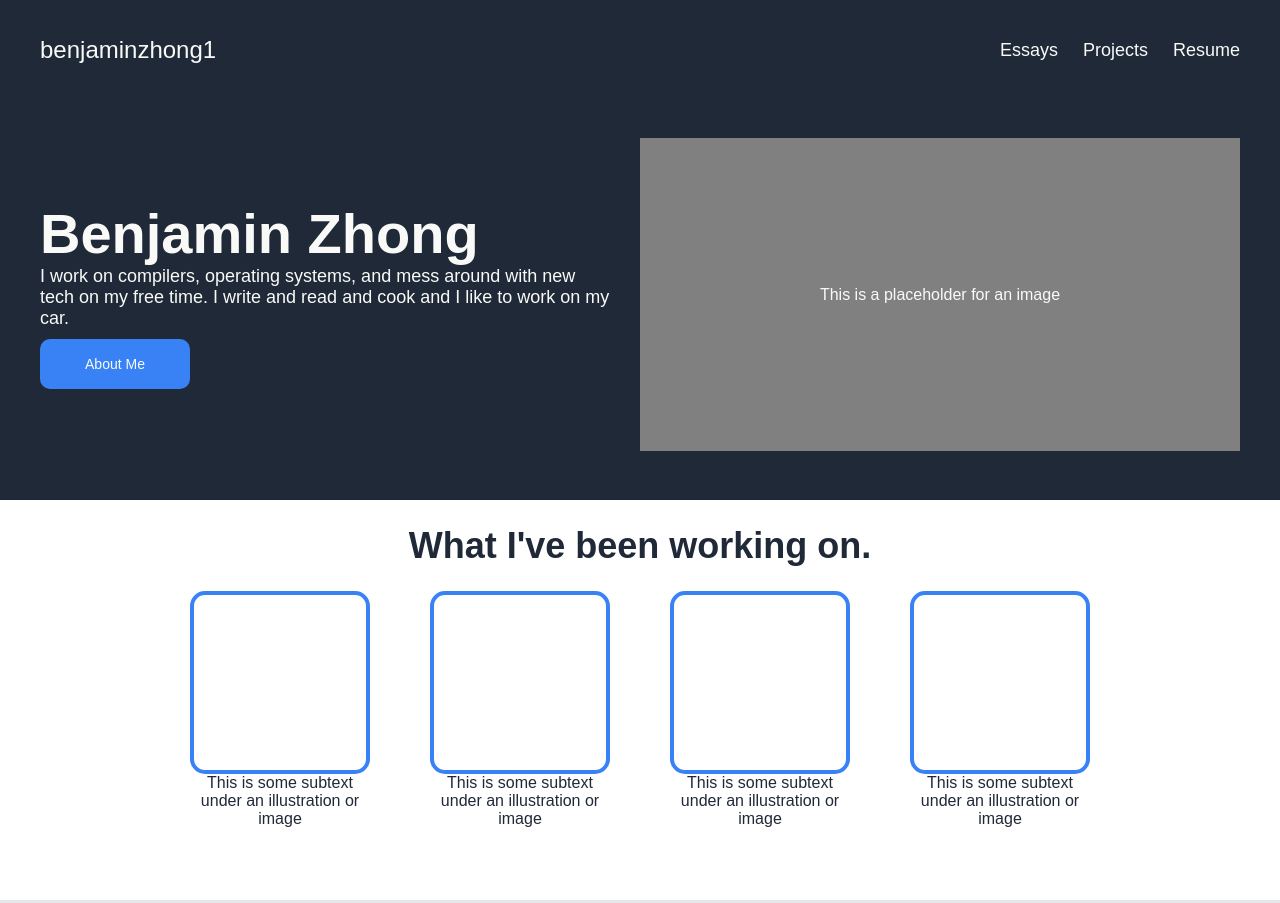
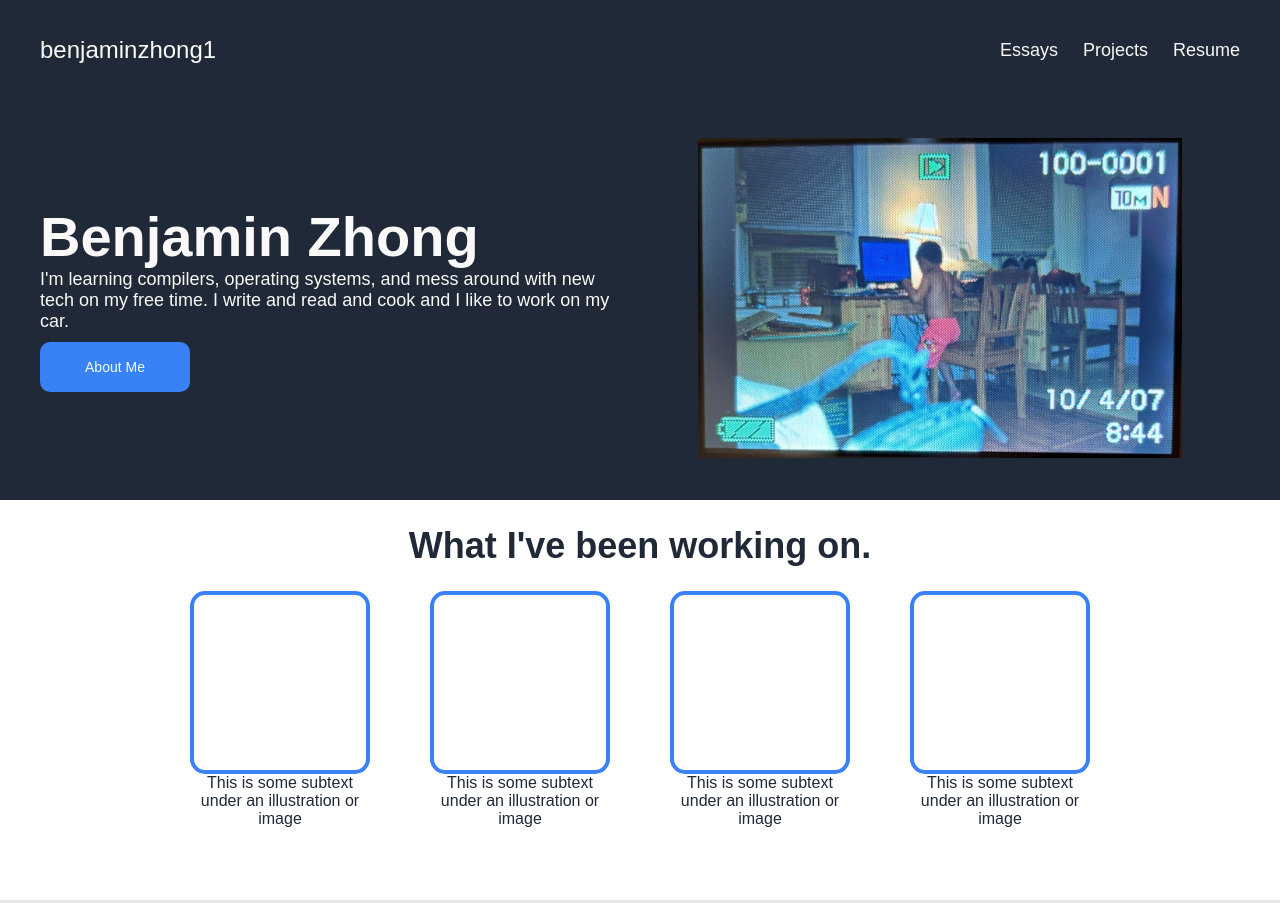
Before and after one commit to benjaminzhong1/Portfolio, a plain HTML site: page index.html in a window 1280 px wide. Shown: the top 903 px of the page. Drawn offline with Linux system fonts and the light colour scheme.

Commit message:
new photo

```diff
--- a/index.html
+++ b/index.html
@@ -17,16 +17,16 @@
             <div class="menu bottom-half">
                 <div class="item5">
                     <h1 style="font-size: 56px;">Benjamin Zhong</h1>
-                    <p style="font-size: 18px;"> I work on compilers, operating systems, and mess around with new tech on my free time. I write and read
+                    <p style="font-size: 18px;"> I'm learning compilers, operating systems, and mess around with new tech on my free time. I write and read
                         and cook and I like to work on my car.
                     </p>
                     <a href = "about"><button style="margin-top: 10px; color: #F9FAF8; background-color: #3882f6; height: 50px; width: 150px; border-color: transparent; border-radius: 10px; font-size: 14px;">
                         About Me
                         </button></a>
                 </div>
-                <div class="item6">
-                    <p>This is a placeholder for an image</p>
-                </div>
+                <!-- <div class="item6"> -->
+                    <img class = "item6" src="./images/10_4_2007 - Cropped.jpg" style = "height: 320px; width: 600px; object-fit: contain;">
+                <!-- </div>               -->
             </div>
         </div>
 
@@ -74,6 +74,6 @@
                 </button>
             </div>
         </div>
-        <div class="footer">Copyright © 2024 The Odin Project</div>
+        <div class="footer">Copyright © 2024 Benjamin Zhong</div>
     </body>
 </html>
--- a/styles.css
+++ b/styles.css
@@ -64,7 +64,7 @@
     }
 
     .item6{
-    background-color: grey;
+    background-color: transparent;
     border-color: 1px dashed black;
     height: 100%;
     width: 50%;
```
Also changed, not shown: images/10_4_2007 - Cropped.jpg (added).
